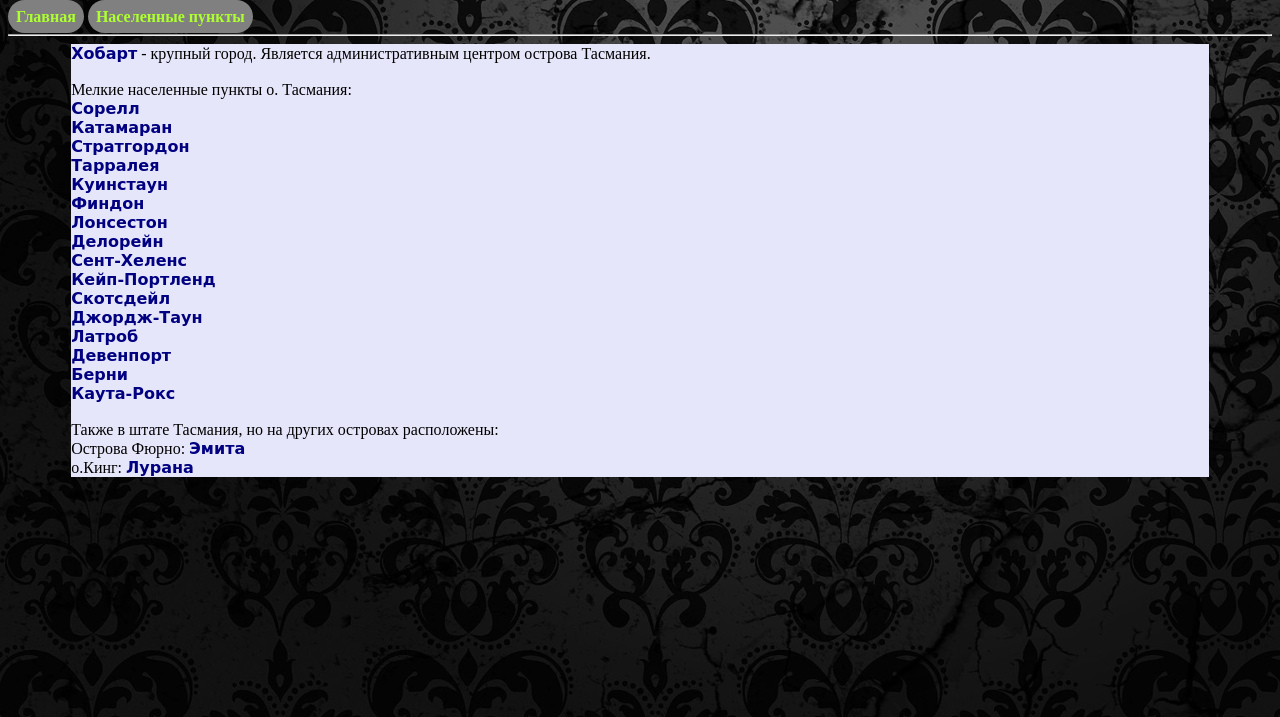
After one commit to Muriam/python, a Flask app: page /two in a window 1280 px wide. The commit adds this page. Shown: the top 717 px of the page. Run offline with Flask 2, Linux system fonts and the light colour scheme.

Commit message:
add menu v2

```diff
--- a/simple/Flask_projects/proj/main.py
+++ b/simple/Flask_projects/proj/main.py
@@ -9,5 +9,10 @@ def func():
     return render_template("index.html", name="Австралия", d=d)
 
 
+@app.route('/two')
+def func_two():
+    return render_template("two.html")
+
+
 if __name__ == '__main__':
     app.run(debug=True)
--- a/simple/Flask_projects/proj/static/style1.css
+++ b/simple/Flask_projects/proj/static/style1.css
@@ -15,6 +15,11 @@ p
     font-weight: bold;
     font-size: 22px;
 	color: navy;
+}
+b
+{
+   color: navy;
+   font-family: comic sans ms;
 }
 a
 {
--- /dev/null
+++ b/simple/Flask_projects/proj/templates/menu.html
@@ -0,0 +1,13 @@
+<!DOCTYPE html>
+<html lang="ru">
+<head>
+	<meta charset="UTF-8">
+    <title>остров Тасмания</title>
+</head>
+<body>
+	<a href="/">Главная</a>
+    <a href="/two">Населенные пункты</a>
+    <hr>
+	{% block content %}{% endblock %}
+</body>
+</html>
--- /dev/null
+++ b/simple/Flask_projects/proj/templates/two.html
@@ -0,0 +1,45 @@
+<!DOCTYPE html>
+<html lang="ru">
+
+<head>
+	<meta charset="UTF-8">
+    <title>населенные пункты</title>
+	<link rel="stylesheet" href="{{ url_for('static', filename='style1.css') }}">
+</head>
+
+<body>
+{% extends "menu.html" %}
+{% block content %}
+
+<div id="content">
+	<b>Хобарт</b> - крупный город. Является административным центром острова Тасмания.
+
+	<br><br>
+	Мелкие населенные пункты о. Тасмания:
+	<br><b>Сорелл</b>
+	<br><b>Катамаран</b>
+	<br><b>Стратгордон</b>
+	<br><b>Тарралея</b>
+	<br><b>Куинстаун</b>
+	<br><b>Финдон</b>
+	<br><b>Лонсестон</b>
+	<br><b>Делорейн</b>
+	<br><b>Сент-Хеленс</b>
+	<br><b>Кейп-Портленд</b>
+	<br><b>Скотсдейл</b>
+	<br><b>Джордж-Таун</b>
+	<br><b>Латроб</b>
+	<br><b>Девенпорт</b>
+	<br><b>Берни</b>
+	<br><b>Каута-Рокс</b>
+
+	<br><br>
+	Также в штате Тасмания, но на других островах расположены:
+	<br>Острова Фюрно: <b>Эмита</b>
+	<br>о.Кинг: <b>Лурана</b>
+
+</div>
+{% endblock %}
+</body>
+
+</html>
```
Also changed, not shown: simple/Flask_projects/proj/templates/index.html (+4 -6 lines).
